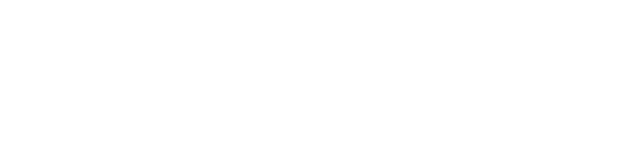
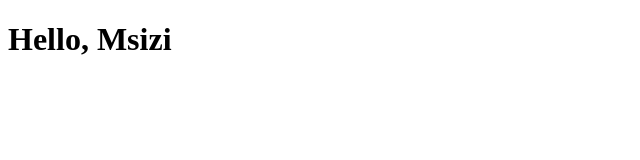
Before and after one commit to theotherwebguy/just, a plain HTML site: page index.html in a window 1280 px wide. Shown: the whole page, without its empty margins (0-640 px from the left). Drawn offline with Linux system fonts and the light colour scheme.

Commit message:
Update index.html

```diff
--- a/index.html
+++ b/index.html
@@ -6,6 +6,6 @@
     <title>Document</title>
 </head>
 <body>
-
+    <h1>Hello, Msizi</h1>
 </body>
 </html>
```
